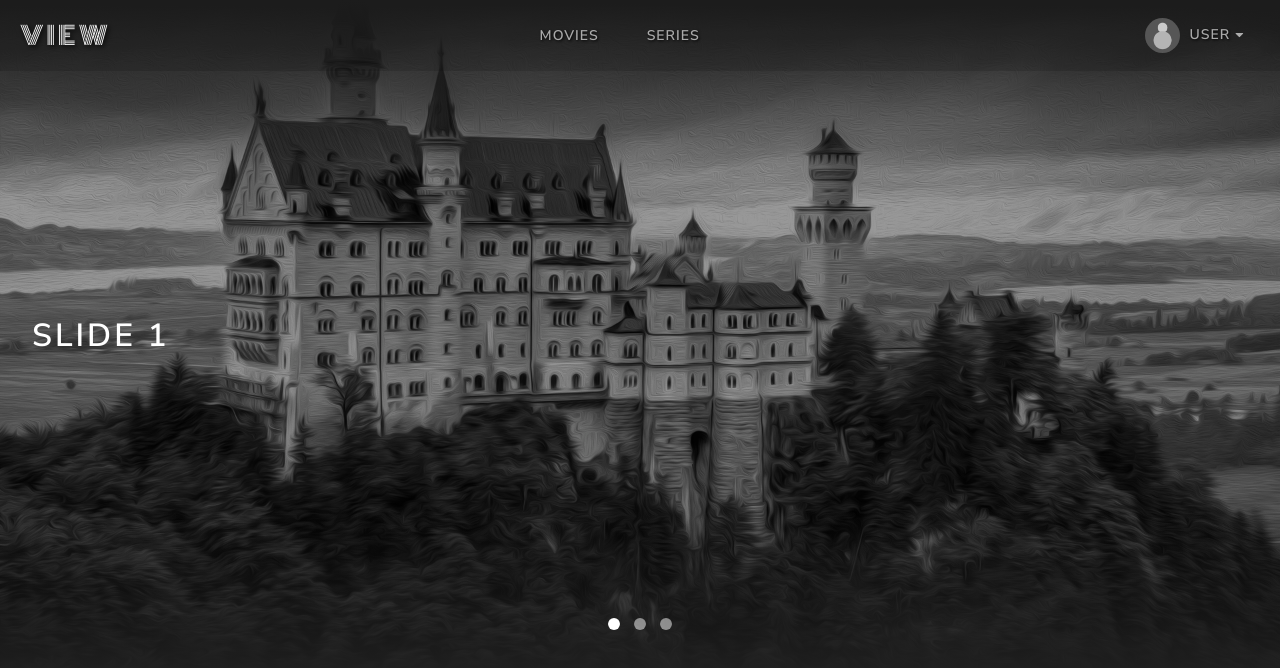
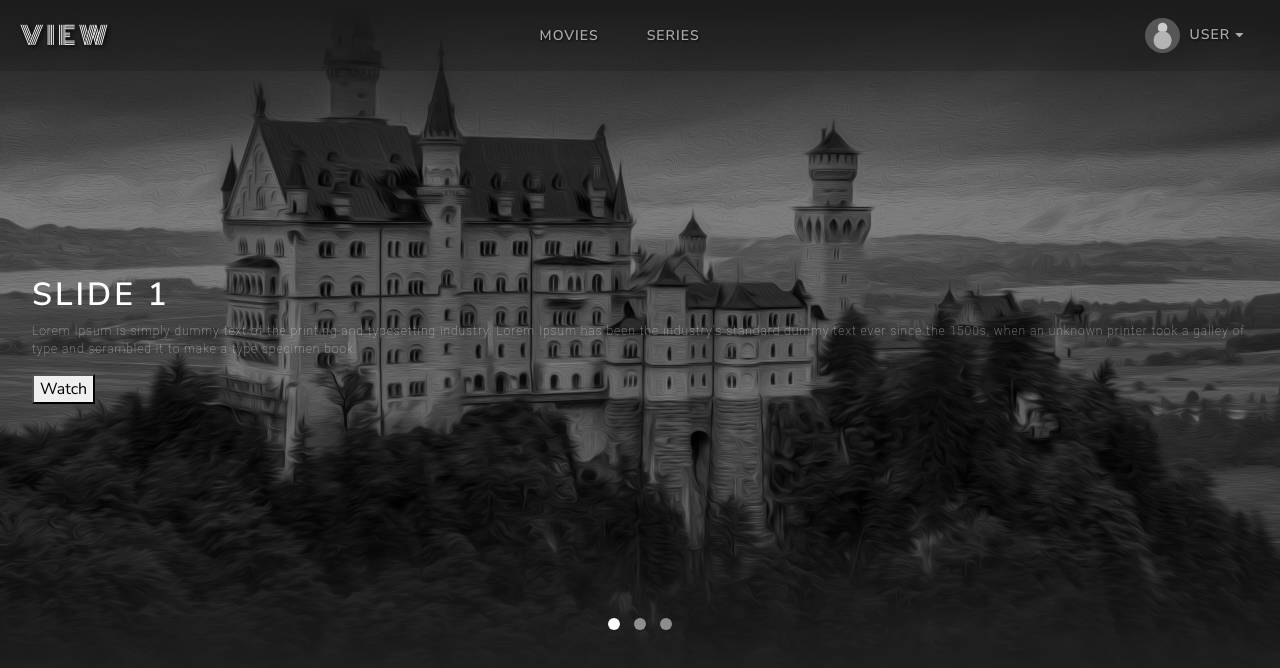
Before and after one commit to jaisonrobson/viewapp, a React (Create React App) app: page / in a window 1280 px wide. Shown: the top 668 px of the page. Built offline with nearby package versions, Linux system fonts and the light colour scheme.

Commit message:
feito alteracoes de css e inserido conteudo no Caption

```diff
--- a/src/components/layout/Carousel.jsx
+++ b/src/components/layout/Carousel.jsx
@@ -93,8 +93,8 @@
     display: flex;
     flex-direction: row;
     align-items: center;
-    color: #fff;
-    text-align: center;
+    text-align: left;
+    color: #FFFFFF;
 `
 
 const StyledInner = styled.div`
@@ -123,7 +123,7 @@
     top: 0;
     left: 0;
     height: 100%;
-    background: linear-gradient(to bottom,rgba(0,0,0,.7) 0%,rgba(0,0,0,.4) 25%);
+    background: linear-gradient(to bottom,rgba(0,0,0,.7) 0%,rgba(0,0,0,.5) 25%);
 `
 //Este componente sera refatorado em outro momento.
 const Carousel = ({ interval = 6000, ...props }) => {
@@ -174,6 +174,18 @@
                         <h1 style={{ color: '#fff' }}>
                             {items[active].caption}
                         </h1>
+                        <p
+                            style={{
+                                fontFamily: "'Roboto',sans-serif",
+                                fontSize: '12px',
+                                lineHeight: '1.5em',
+                                color: '#FFFFFFA8',
+                                textShadow: '1px 1px 2px #57575770',
+                            }}
+                        >
+                            Lorem Ipsum is simply dummy text of the printing and typesetting industry. Lorem Ipsum has been the industry's standard dummy text ever since the 1500s, when an unknown printer took a galley of type and scrambled it to make a type specimen book.
+                        </p>
+                        <button>Watch</button>
                     </div>
                 </StyledCaption>
             </StyledInfoArea>
```
